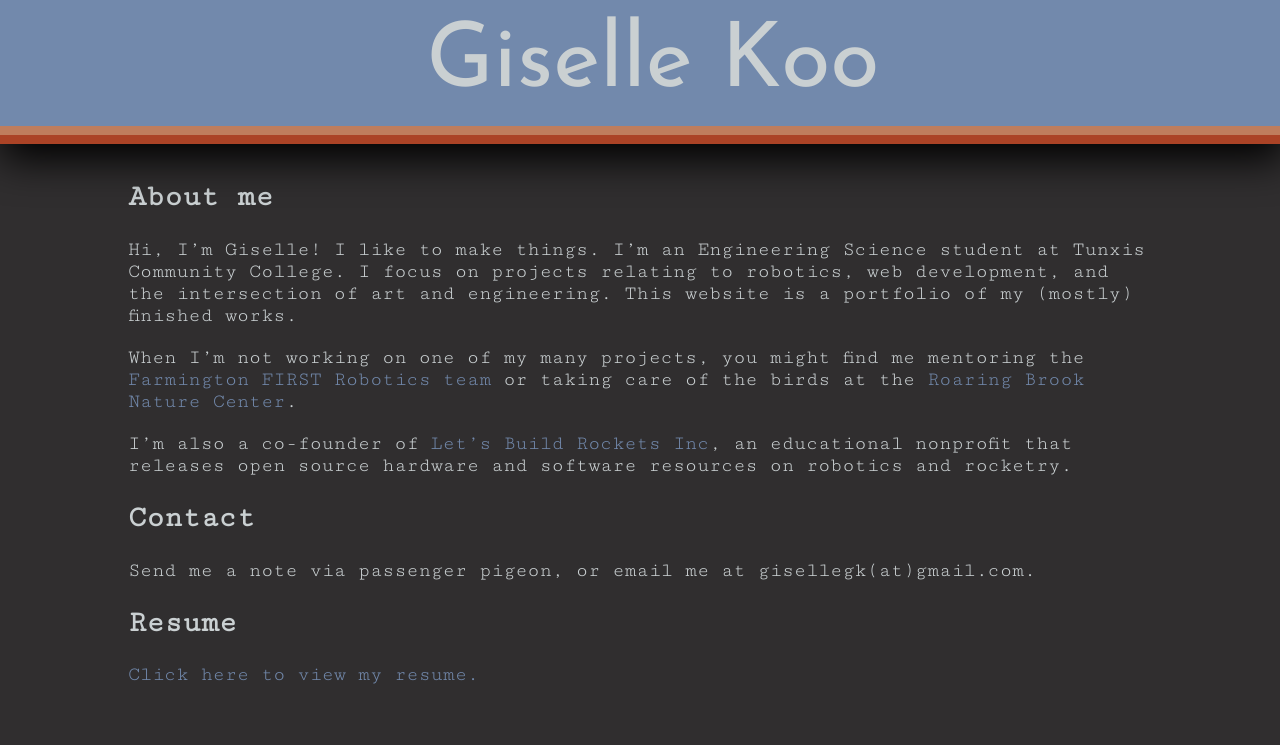
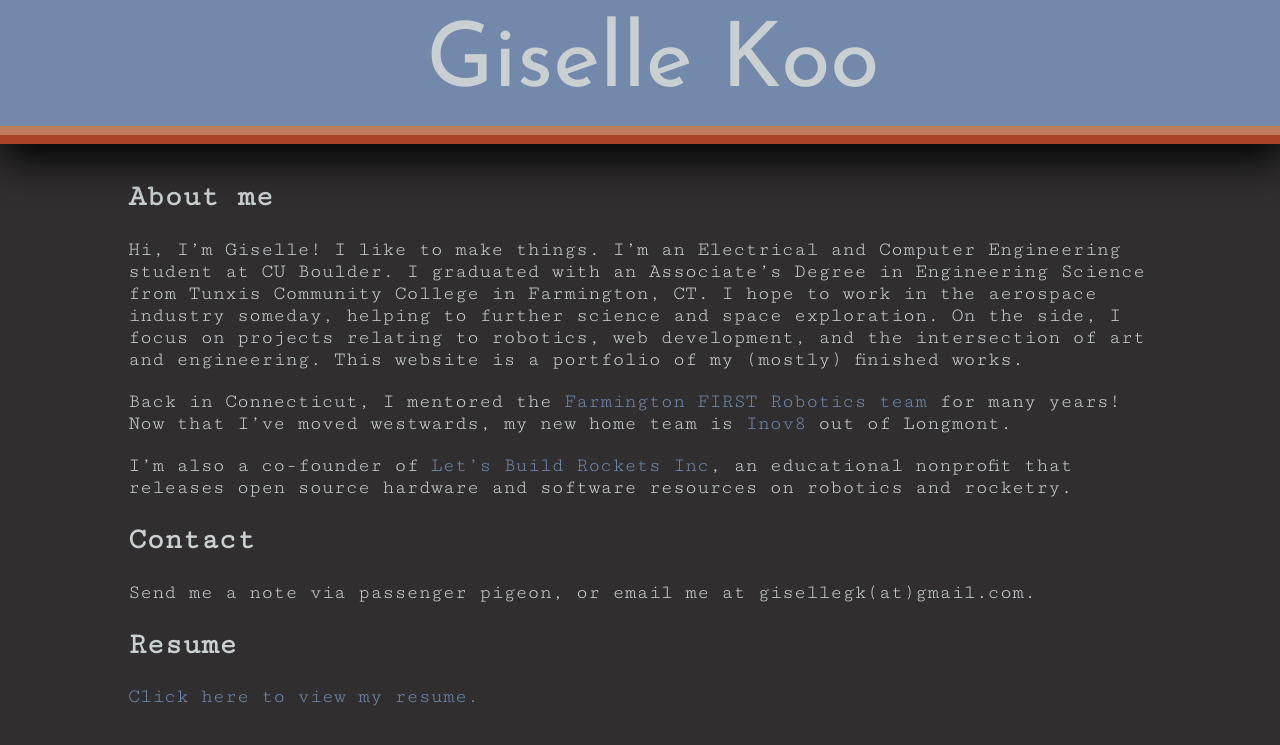
Before and after one commit to gisellegk/gisellegk.github.io, a Jekyll site: the page built from about/index.md, in a window 1280 px wide. Shown: the top 745 px of the page. Built offline with Jekyll 4.4.1, drawn with Linux system fonts in a browser that asks for light colours; nearby versions of some CDN libraries.

```diff
--- a/about/index.md
+++ b/about/index.md
@@ -6,9 +6,9 @@ published: true
 
 ## About me
 
-Hi, I'm Giselle! I like to make things. I'm an Engineering Science student at Tunxis Community College. I focus on projects relating to robotics, web development, and the intersection of art and engineering. This website is a portfolio of my (mostly) finished works.
+Hi, I'm Giselle! I like to make things. I'm an Electrical and Computer Engineering student at CU Boulder. I graduated with an Associate's Degree in Engineering Science from Tunxis Community College in Farmington, CT. I hope to work in the aerospace industry someday, helping to further science and space exploration. On the side, I focus on projects relating to robotics, web development, and the intersection of art and engineering. This website is a portfolio of my (mostly) finished works.
 
-When I'm not working on one of my many projects, you might find me mentoring the [Farmington FIRST Robotics team](http://www.farmingtonrobotics.org/) or taking care of the birds at the [Roaring Brook Nature Center](http://www.roaringbrook.org/).
+Back in Connecticut, I mentored the [Farmington FIRST Robotics team](http://www.farmingtonrobotics.org/) for many years! Now that I've moved westwards, my new home team is [Inov8](https://www.thebluealliance.com/team/7891/) out of Longmont.
 
 I'm also a co-founder of [Let's Build Rockets Inc](http://www.letsbuildrockets.org/), an educational nonprofit that releases open source hardware and software resources on robotics and rocketry.
 
--- a/starlight/index.html
+++ b/starlight/index.html
@@ -62,7 +62,7 @@
 
 <div class="text" id="appendix">
   <h1>Appendix</h1>
-
+    Special thanks to Fayth Krause for being the best photographer ever!<br>
     <a href="./img/dress.png">Middle school drawing</a><br>
     <a href="./img/prom1.jpg">High school prom dress</a><br>
     <a href="./img/prom2.jpg">(the only proof i have that it lit up)</a><br>
```
Also changed, not shown: index.md (+1 -1 lines).
